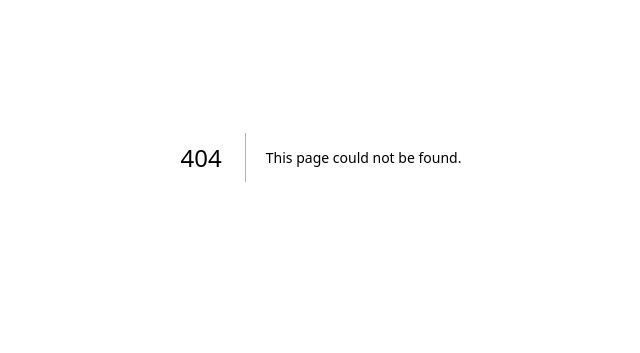
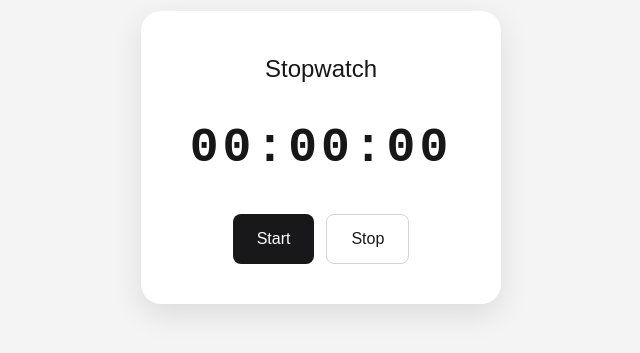
Before and after one commit to jui1234/pp, a Next.js app: page /StartAndStopManuallyTimerHrMinSec in a window 1280 px wide. Before the commit this address had no page. Shown: the part 243-596 px from the top of the page, without its empty margins (319-959 px from the left). Built offline with nearby package versions, Linux system fonts and the light colour scheme.

Commit message:
stop and start manually

```diff
--- /dev/null
+++ b/app/StartAndStopManuallyTimerHrMinSec/page.jsx
@@ -0,0 +1,119 @@
+"use client";
+
+import { useState, useRef } from "react";
+
+const StartAndStopManuallyTimerHrMinSec = function () {
+    const timer = useRef(null);
+
+    const [totalSec, setTotalSec] = useState(0);
+
+    const startTimer = function () {
+        // Don't start another timer if one is already running
+        if (timer.current !== null) {
+            return;
+        }
+
+        timer.current = setInterval(() => {
+            setTotalSec((prev) => prev + 1);
+        }, 1000);
+    };
+
+    const stopTimer = function () {
+        clearInterval(timer.current);
+        timer.current = null;
+    };
+
+    const hr = Math.floor(totalSec / 3600);
+    const min = Math.floor((totalSec % 3600) / 60);
+    const sec = totalSec % 60;
+
+    const formatTime = (value) => {
+        return String(value).padStart(2, "0");
+    };
+
+    return (
+        <div
+            style={{
+                minHeight: "100vh",
+                display: "flex",
+                justifyContent: "center",
+                alignItems: "center",
+                background: "#f4f4f5",
+            }}
+        >
+            <div
+                style={{
+                    width: "360px",
+                    padding: "40px",
+                    borderRadius: "20px",
+                    background: "white",
+                    boxShadow: "0 10px 30px rgba(0,0,0,0.1)",
+                    textAlign: "center",
+                }}
+            >
+                <h2
+                    style={{
+                        marginBottom: "25px",
+                        fontSize: "24px",
+                    }}
+                >
+                    Stopwatch
+                </h2>
+
+                <div
+                    style={{
+                        fontSize: "48px",
+                        fontWeight: "bold",
+                        fontFamily: "monospace",
+                        marginBottom: "30px",
+                        letterSpacing: "4px",
+                    }}
+                >
+                    {formatTime(hr)}:
+                    {formatTime(min)}:
+                    {formatTime(sec)}
+                </div>
+
+                <div
+                    style={{
+                        display: "flex",
+                        justifyContent: "center",
+                        gap: "12px",
+                    }}
+                >
+                    <button
+                        onClick={startTimer}
+                        style={{
+                            padding: "12px 24px",
+                            border: "none",
+                            borderRadius: "8px",
+                            background: "#18181b",
+                            color: "white",
+                            fontSize: "16px",
+                            cursor: "pointer",
+                        }}
+                    >
+                        Start
+                    </button>
+
+                    <button
+                        onClick={stopTimer}
+                        style={{
+                            padding: "12px 24px",
+                            border: "1px solid #d4d4d8",
+                            borderRadius: "8px",
+                            background: "white",
+                            color: "#18181b",
+                            fontSize: "16px",
+                            cursor: "pointer",
+                        }}
+                    >
+                        Stop
+                    </button>
+                </div>
+            </div>
+        </div>
+    );
+};
+
+export default StartAndStopManuallyTimerHrMinSec;
--- a/tsconfig.json
+++ b/tsconfig.json
@@ -29,6 +29,6 @@
     ".next/types/**/*.ts",
     ".next/dev/types/**/*.ts",
     "**/*.mts"
-, "app/about"  ],
+, "app/about", "app/StartAndStopManuallyTimer/page.jsx"  ],
   "exclude": ["node_modules"]
 }
```
